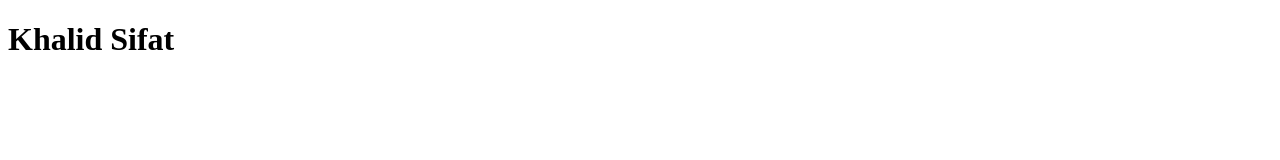
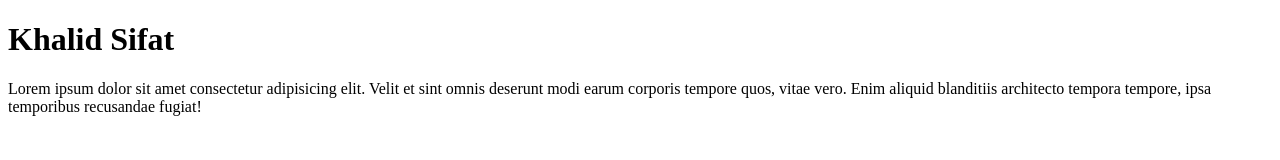
Before and after one commit to captainsifat/ProjectA, a plain HTML site: page index.html in a window 1280 px wide. Drawn offline with Linux system fonts and the light colour scheme.

Commit message:
p-tag added

```diff
--- a/index.html
+++ b/index.html
@@ -7,5 +7,6 @@
 </head>
 <body>
     <h1>Khalid Sifat</h1>
+    <p>Lorem ipsum dolor sit amet consectetur adipisicing elit. Velit et sint omnis deserunt modi earum corporis tempore quos, vitae vero. Enim aliquid blanditiis architecto tempora tempore, ipsa temporibus recusandae fugiat!</p>
 </body>
 </html>
```
